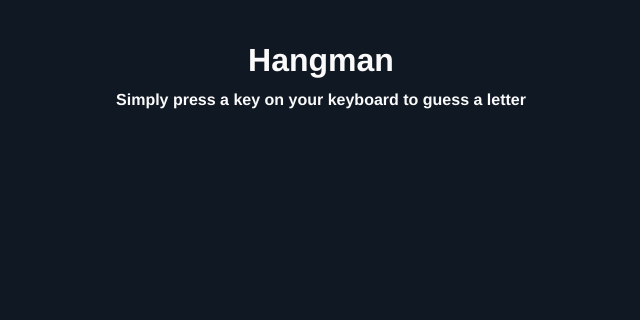
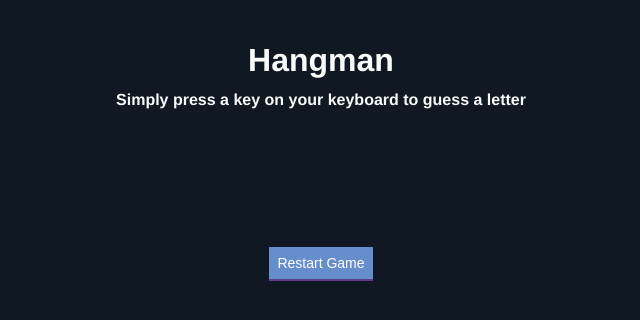
Before and after one commit to developedbychris/Hangman-Game, a plain HTML site: page index.html in a window 1280 px wide. Shown: the whole page, without its empty margins (319-959 px from the left). Drawn offline with Linux system fonts and the light colour scheme; the site is published under a folder, as on GitHub Pages, so addresses that start at the root find nothing; no server answers.

Commit message:
Update index.html

```diff
--- a/index.html
+++ b/index.html
@@ -7,7 +7,7 @@
     <link rel="icon" href="imgs/favicon.png" type="image/x-icon">
     <link rel="stylesheet" href="styles/styles.css">
     <title>Hangman Game</title>
-    <script defer src="/scripts/bundle.js"></script>
+    <script defer src="scripts/bundle.js"></script>
 </head>
 <body>
     <h1>Hangman</h1>
```
